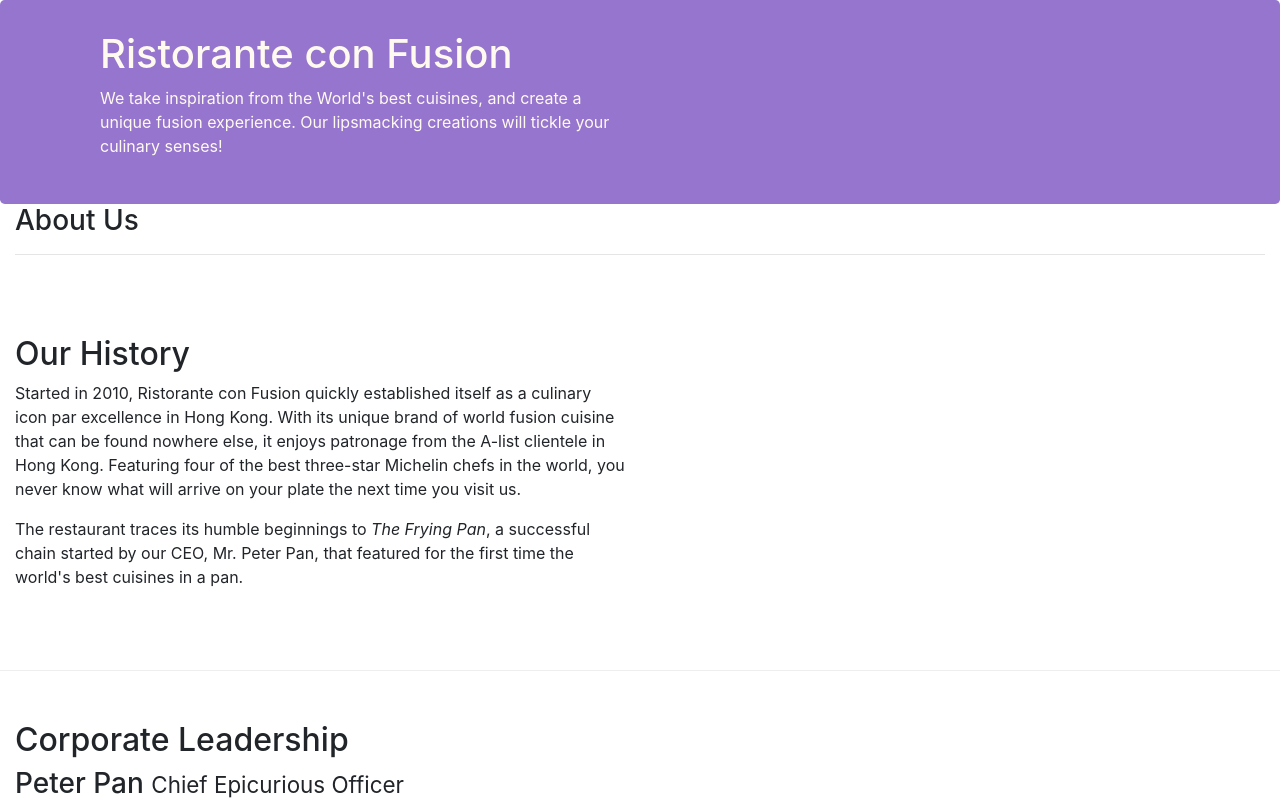
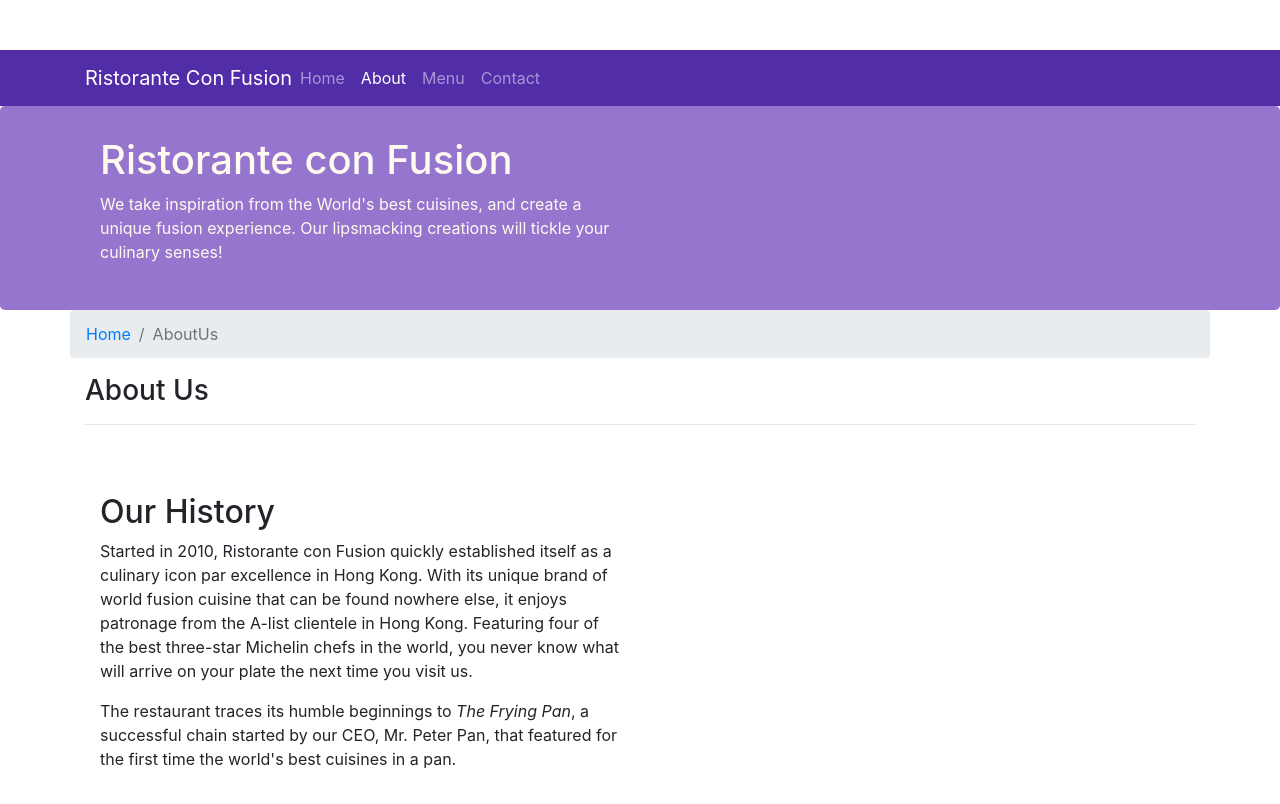
Before and after one commit to pratikgdb/conFusion, a website: page aboutus.html in a window 1280 px wide. Shown: the top 804 px of the page. Drawn offline with nearby package versions, Linux system fonts and the light colour scheme.

Commit message:
Navbar and Breadcrumbs

```diff
--- a/aboutus.html
+++ b/aboutus.html
@@ -15,6 +15,22 @@
 </head>
 
 <body>
+  <nav class="navbar navbar-dark navbar-expand-sm navbar-fixed-top">
+    <div class="container">
+      <button class="navbar-toggler" type="button" data-toggle="collapse" data-target="#Navbar">
+        <span class="navbar-toggler-icon"></span>
+      </button>
+      <a class="navbar-brand mr-auto" href="./index.html">Ristorante Con Fusion</a>
+      <div class="navbar-collapse collapse" id="Navbar">
+        <ul class="navbar-nav mr-auto">
+          <li class="nav-item"><a class="nav-link" href="./index.html">Home</a></li>
+          <li class="nav-item active"><a class="nav-link" href="#">About</a></li>
+          <li class="nav-item"><a class="nav-link" href="#">Menu</a></li>
+          <li class="nav-item"><a class="nav-link" href="#">Contact</a></li>
+        </ul>
+      </div>
+    </div>
+  </nav>
 
     <header class="jumbotron">
         <div class="container">
@@ -29,8 +45,12 @@
         </div>
     </header>
 
-    <div>
-        <div>
+    <div class="container">
+        <div class="row">
+          <ol class="col-12 breadcrumb">
+            <li class="breadcrumb-item"><a href="./index.html">Home</a></li>
+            <li class="breadcrumb-item active">AboutUs</li>
+          </ol>
             <div class="col-12">
                <h3>About Us</h3>
                <hr style="width:100%;text-align:center;margin-left:0">
@@ -70,7 +90,7 @@
                 <div class="col-4 offset-1 col-sm-2">
                     <h5>Links</h5>
                     <ul class="list-unstyled">
-                        <li><a href="#">Home</a></li>
+                        <li><a href="./index.html">Home</a></li>
                         <li><a href="#">About</a></li>
                         <li><a href="#">Menu</a></li>
                         <li><a href="#">Contact</a></li>
--- a/css/styles.css
+++ b/css/styles.css
@@ -28,3 +28,12 @@
   margin: 0px;
   color: #0f0f0f;
 }
+
+body{
+padding: 50px 0px 0px 0px;
+z-index: 0;
+}
+
+.navbar-dark{
+  background-color: #512DA8;
+}
```
Also changed, not shown: index.html (+19 -3 lines).
